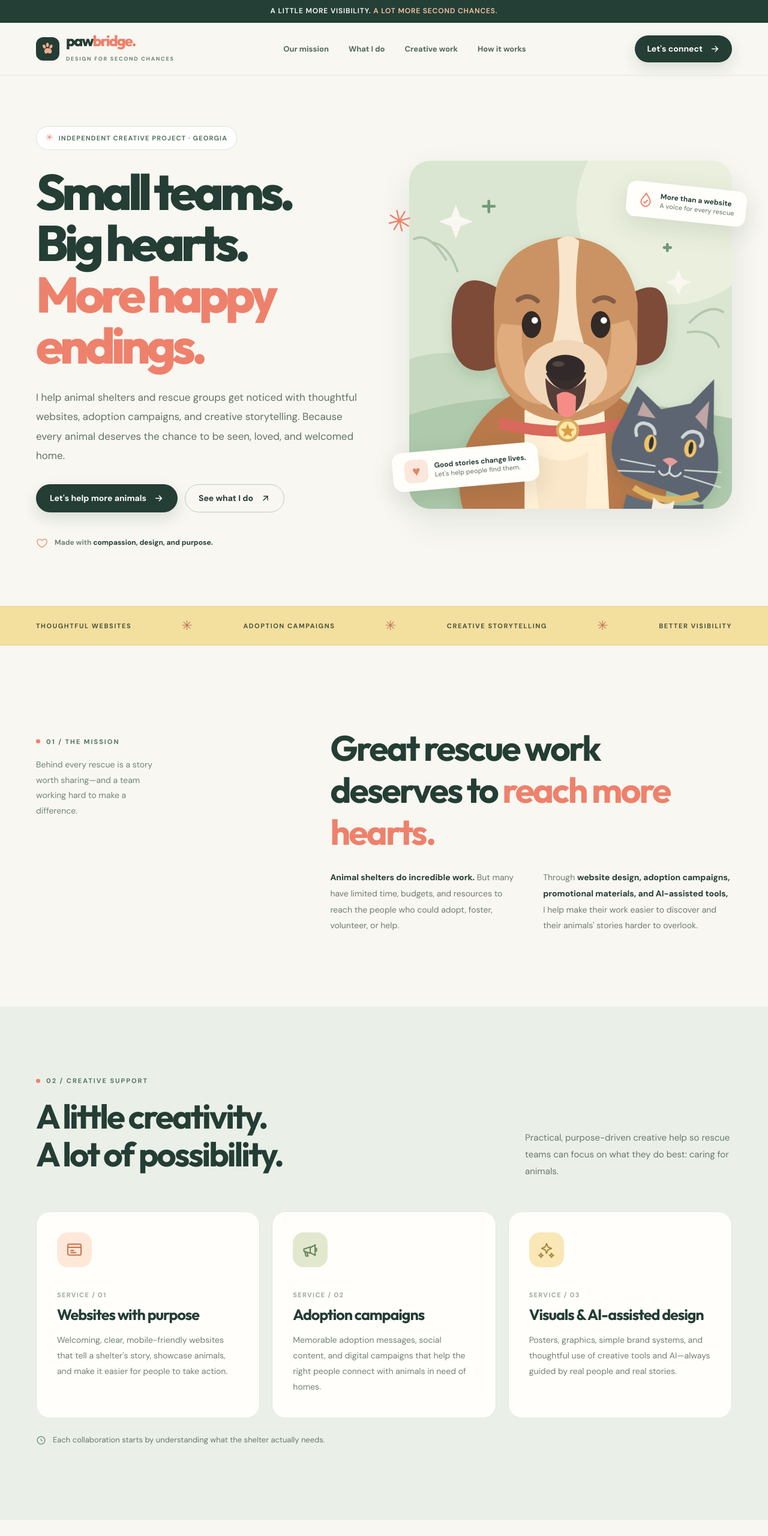
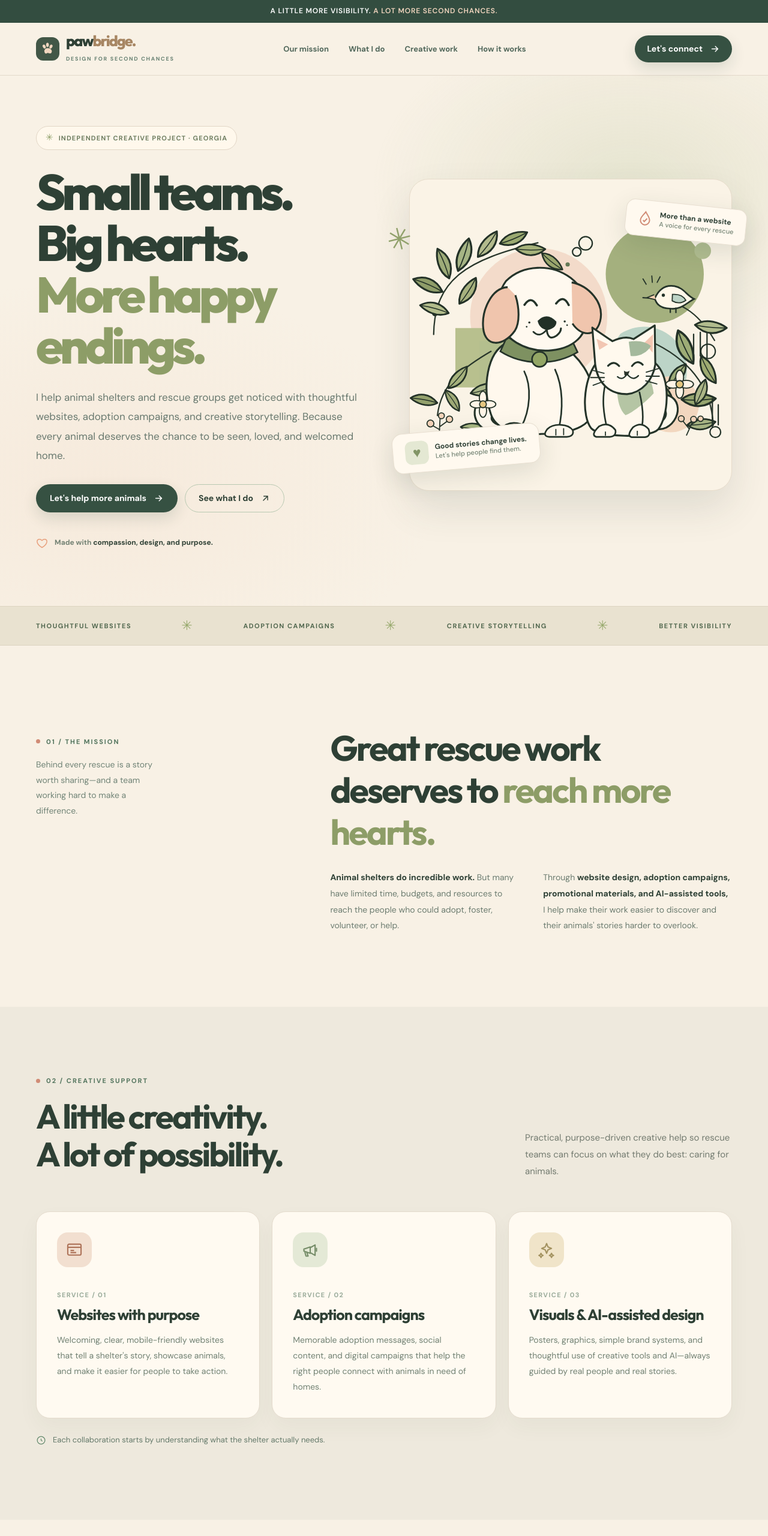
Before and after one commit to devin-top/pawbridge-georgia, a plain HTML site: page index.html in a window 1280 px wide. Shown: the top 2560 px of the page at 60% size. Drawn offline with Linux system fonts and the light colour scheme.

Commit message:
Refresh PawBridge with botanical design and custom animal illustration

```diff
--- a/assets/css/site.css
+++ b/assets/css/site.css
@@ -39,3 +39,52 @@
 .form-feedback.form-error{background:#fff0e9;color:#9b3b2f;padding:12px 14px;border-radius:10px;border:1px solid #efbaa9}
 .button:disabled{opacity:.65;cursor:wait}
 @media(max-width:680px){.site-page{padding:54px 20px 85px}.page-panel{padding:24px}.page-stack{grid-template-columns:1fr}}
+
+
+/* Botanical design refresh: quiet paper tones, line art, and gentle organic backgrounds. */
+:root{
+  --ink:#2e4035;--ink2:#44574b;--muted:#737b70;--cream:#f8f1e5;
+  --paper:#fff9ed;--peach:#f0d6c4;--coral:#d18c76;--yellow:#e9dfbc;
+  --sage:#d9e2cc;--line:#e1d7c7;--shadow:0 22px 54px rgba(45,62,50,.09);
+}
+body{background:var(--cream)}
+.announcement{background:#334d40}.announcement span{color:#f2d6bf}
+.header{background:rgba(248,241,229,.95);border-color:#e3d9cb}
+.brand-word span{color:#a78663}
+.brand-icon{background:#425747}.brand-icon svg{fill:#f2d6bf}
+.hero{background:radial-gradient(ellipse at 82% 21%,rgba(170,187,138,.23),transparent 29%),radial-gradient(ellipse at 13% 78%,rgba(240,211,190,.23),transparent 36%)}
+.hero h1 span,.mission-quote em{color:#8d9d67}
+.hero-tag{background:#fff8ec;border-color:#e2d6c6;color:#6f7e61}
+.hero-tag:before,.hero-spark{color:#91a16b}
+.hero-desc{color:#69796f}
+.hero-art{isolation:isolate}
+.hero-frame{height:520px;border-radius:32px;background:#faf3e6;border:1px solid #e7dccb;box-shadow:0 30px 64px rgba(48,67,54,.12)}
+.hero-frame>img{object-fit:contain;object-position:center}
+.hero-top-note,.hero-bottom-note{background:#fff9ef;border:1px solid #e8dfd1}
+.hero-bottom-note .heart{background:#e4e8d3;color:#829566}
+.ribbon{background:#e9e2d0;border-color:#ddd4c1}
+.ribbon-inner{color:#52684f}.ribbon-star{color:#97a96c}
+.about,.work,.contact{background:#f8f1e5}
+.services,.explore-section{background:#eee9dd}
+.service-card,.work-item,.contact-box,.page-panel,.explore-link{background:#fffaf1;border-color:#e4dbcd;box-shadow:0 15px 35px rgba(55,67,51,.045)}
+.service-card:nth-child(1) .service-icon{background:#f2dfd0;color:#ae745a}
+.service-card:nth-child(2) .service-icon{background:#e4e9d6;color:#758c68}
+.service-card:nth-child(3) .service-icon{background:#f0e4c9;color:#a49361}
+.work-item.wide .work-art{background:linear-gradient(145deg,#e4e9d9,#f0e5d8)}
+.mock-site{background:#fff8ee}
+.mock-tag{background:#e5e8d7;color:#677f56}
+.mock-inner h3 span,.social-text span{color:#8c9e65}
+.campaign-art{background:linear-gradient(130deg,#f2daca,#f6eadd)}
+.social-art{background:linear-gradient(130deg,#dce5d5,#eedfd1)}
+.social-text{color:#415447}
+.process{background:#fffaf1}
+.statement-card,.page-cta{background:linear-gradient(135deg,#354d40,#63765a)}
+.statement h2 em{color:#f3d6b5}
+.contact-box .field input,.contact-box .field select,.contact-box .field textarea{background:#fffdf8;border-color:#e0d7ca}
+.footer,.page-foot{background:#eae8d8}
+.interior-hero{background:#f0eadb}
+.page-panel{background:#fffaf1}
+.button.primary,.filter.active{background:#365142}
+.button.secondary{border-color:#b9c9b2}
+@media(max-width:850px){.hero-frame{height:min(68vw,500px)}}
+@media(max-width:590px){.hero-frame{height:330px}.hero-art{width:98%}.hero-top-note{right:-12px}.hero-bottom-note{left:-12px}}
--- a/index.html
+++ b/index.html
@@ -37,7 +37,7 @@
       <p class="hero-desc">I help animal shelters and rescue groups get noticed with thoughtful websites, adoption campaigns, and creative storytelling. Because every animal deserves the chance to be seen, loved, and welcomed home.</p>
       <div class="hero-buttons"><a class="button primary" href="#contact">Let's help more animals <svg aria-hidden="true" viewBox="0 0 24 24" fill="none" stroke="currentColor" stroke-width="2" stroke-linecap="round"><path d="M5 12h14m-6-6 6 6-6 6"/></svg></a><a class="button secondary" href="#services">See what I do <svg aria-hidden="true" viewBox="0 0 24 24" fill="none" stroke="currentColor" stroke-width="2" stroke-linecap="round"><path d="M7 17 17 7M8 7h9v9"/></svg></a></div>
       <div class="hero-mini"><svg viewBox="0 0 24 24" aria-hidden="true" fill="none" stroke="currentColor" stroke-width="1.8"><path d="M12 21s-8-4.5-9.5-10.2C1 5.1 7 1.9 12 7c5-5.1 11-1.9 9.5 3.8C20 16.5 12 21 12 21Z"/></svg><span>Made with <strong>compassion, design, and purpose.</strong></span></div>
-    </div><div class="hero-art"><span class="hero-spark" aria-hidden="true">✳</span><div class="hero-frame"><img src="assets/hero-friends.svg" alt="Friendly illustration of a brown dog and gray cat together" width="700" height="750"></div><div class="hero-top-note"><svg viewBox="0 0 24 24" fill="none" stroke="currentColor" stroke-width="1.8" aria-hidden="true"><path d="M12 2c-3 5-7 8-7 13a7 7 0 0 0 14 0c0-5-4-8-7-13Z"/><path d="M9 15l2 2 4-5"/></svg><p>More than a website<span>A voice for every rescue</span></p></div><div class="hero-bottom-note"><span class="heart" aria-hidden="true">♥</span><p>Good stories change lives.<span>Let's help people find them.</span></p></div></div></div></section>
+    </div><div class="hero-art"><span class="hero-spark" aria-hidden="true">✳</span><div class="hero-frame"><img src="assets/hero-botanical.svg" alt="Original botanical line illustration of a happy dog and cat surrounded by leaves, flowers, and a small bird" width="1200" height="900"></div><div class="hero-top-note"><svg viewBox="0 0 24 24" fill="none" stroke="currentColor" stroke-width="1.8" aria-hidden="true"><path d="M12 2c-3 5-7 8-7 13a7 7 0 0 0 14 0c0-5-4-8-7-13Z"/><path d="M9 15l2 2 4-5"/></svg><p>More than a website<span>A voice for every rescue</span></p></div><div class="hero-bottom-note"><span class="heart" aria-hidden="true">♥</span><p>Good stories change lives.<span>Let's help people find them.</span></p></div></div></div></section>
     <div class="ribbon" aria-label="Areas of creative support"><div class="container ribbon-inner"><span>Thoughtful websites</span><span class="ribbon-star">✳</span><span>Adoption campaigns</span><span class="ribbon-star">✳</span><span>Creative storytelling</span><span class="ribbon-star">✳</span><span>Better visibility</span></div></div>
     <section class="about" id="about" aria-labelledby="about-heading"><div class="container about-grid"><div class="about-aside"><div class="eyebrow"><span class="dot"></span> 01 / THE MISSION</div><p>Behind every rescue is a story worth sharing—and a team working hard to make a difference.</p></div><div><h2 class="mission-quote" id="about-heading">Great rescue work deserves to <em>reach more hearts.</em></h2><div class="about-body"><p><strong>Animal shelters do incredible work.</strong> But many have limited time, budgets, and resources to reach the people who could adopt, foster, volunteer, or help.</p><p>Through <strong>website design, adoption campaigns, promotional materials, and AI-assisted tools,</strong> I help make their work easier to discover and their animals' stories harder to overlook.</p></div></div></div></section>
     <section class="services" id="services" aria-labelledby="services-heading"><div class="container"><div class="services-top"><div><div class="eyebrow"><span class="dot"></span> 02 / CREATIVE SUPPORT</div><h2 class="section-heading" id="services-heading">A little creativity.<br>A lot of possibility.</h2></div><p class="section-sub">Practical, purpose-driven creative help so rescue teams can focus on what they do best: caring for animals.</p></div><div class="service-grid">
```
Also changed, not shown: assets/hero-botanical.svg (added), 1 other file.
